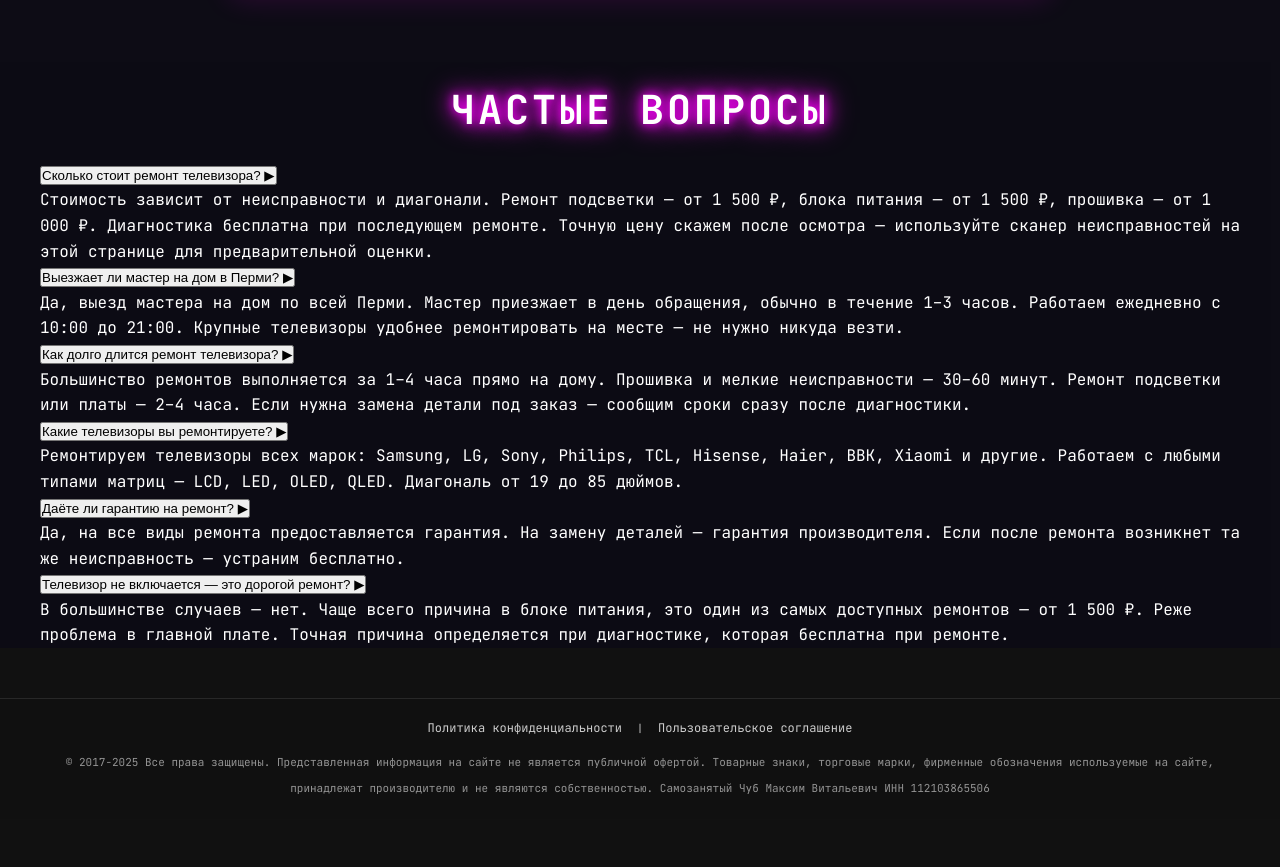
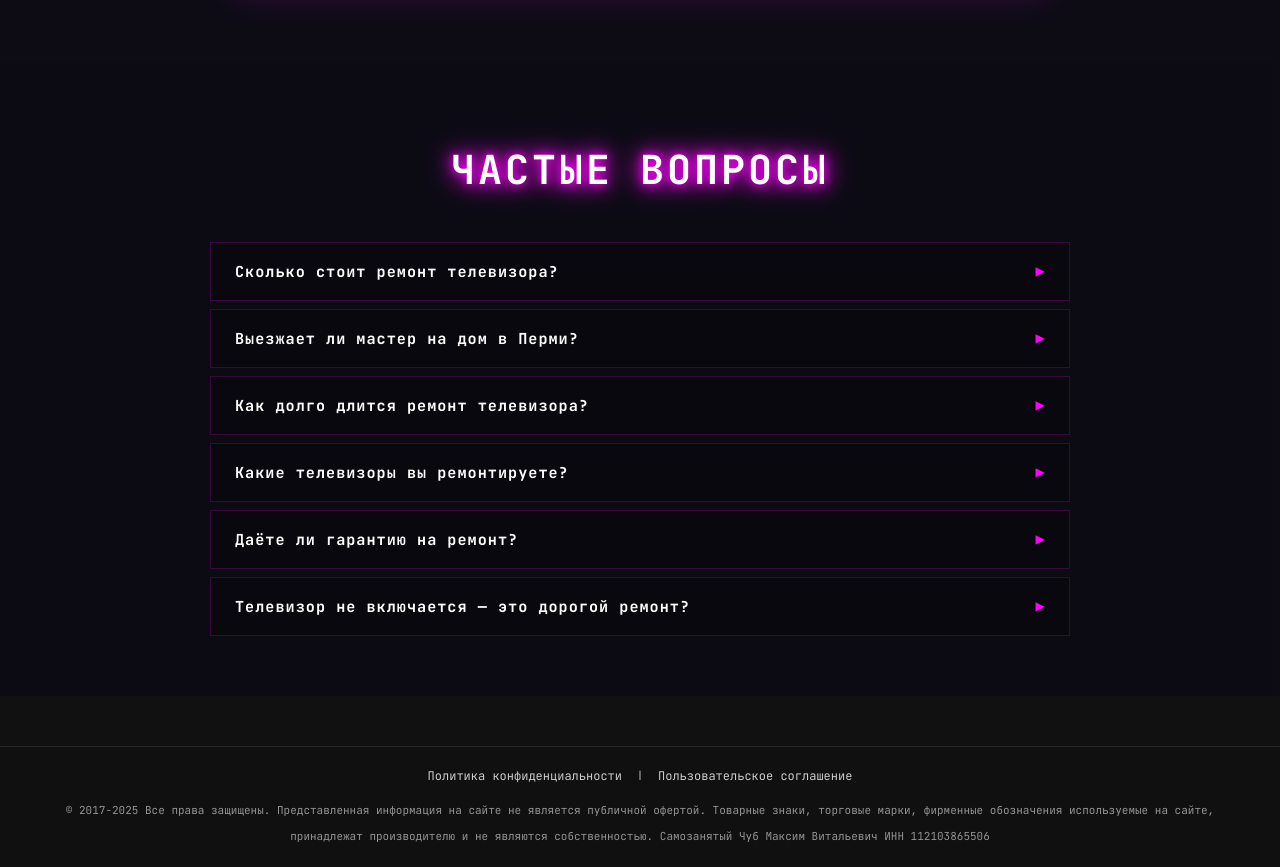
Before and after one commit to NightLonger/noonfix, a plain HTML site: page index.html in a window 1280 px wide. Shown: the part 4298-5165 px from the top of the page. Before the commit the page ends 5117 px from the top, so only its background shows below. Drawn offline with Linux system fonts and the light colour scheme.

Commit message:
Update styles.css

```diff
--- a/styles.css
+++ b/styles.css
@@ -2946,6 +2946,119 @@ main {
 }
 
 
+
+
+/* ═══════════════════════════════════════════════════
+   FAQ СЕКЦИЯ
+═══════════════════════════════════════════════════ */
+.faq-section {
+    padding: 60px 0;
+}
+
+.faq-list {
+    display: flex;
+    flex-direction: column;
+    gap: 8px;
+    max-width: 860px;
+    margin: 40px auto 0;
+}
+
+.faq-item {
+    border: 1px solid rgba(255, 0, 255, 0.2);
+    background: rgba(0, 0, 0, 0.3);
+    transition: border-color 0.3s ease;
+}
+
+.faq-item:hover {
+    border-color: rgba(0, 255, 255, 0.4);
+}
+
+.faq-item.open {
+    border-color: rgba(0, 255, 255, 0.5);
+    background: rgba(0, 255, 255, 0.03);
+}
+
+.faq-question {
+    width: 100%;
+    display: flex;
+    align-items: center;
+    justify-content: space-between;
+    gap: 16px;
+    padding: 18px 24px;
+    background: transparent;
+    border: none;
+    cursor: pointer;
+    font-family: 'JetBrains Mono', 'Courier New', monospace;
+    font-size: 0.95rem;
+    font-weight: bold;
+    letter-spacing: 1px;
+    color: var(--text-white);
+    text-align: left;
+    transition: color 0.2s ease;
+}
+
+.faq-question:hover {
+    color: var(--neon-cyan);
+}
+
+.faq-item.open .faq-question {
+    color: var(--neon-cyan);
+}
+
+.faq-arrow {
+    font-size: 0.7rem;
+    color: var(--neon-pink);
+    transition: transform 0.3s ease, color 0.2s ease;
+    flex-shrink: 0;
+}
+
+.faq-item.open .faq-arrow {
+    transform: rotate(90deg);
+    color: var(--neon-cyan);
+}
+
+.faq-answer {
+    max-height: 0;
+    overflow: hidden;
+    transition: max-height 0.35s ease, padding 0.35s ease;
+    padding: 0 24px;
+}
+
+.faq-item.open .faq-answer {
+    max-height: 400px;
+    padding: 0 24px 18px;
+}
+
+.faq-answer [itemprop="text"] {
+    font-size: 0.88rem;
+    line-height: 1.8;
+    color: rgba(255, 255, 255, 0.75);
+    letter-spacing: 0.3px;
+    border-left: 2px solid rgba(0, 255, 255, 0.3);
+    padding-left: 16px;
+}
+
+@media (max-width: 768px) {
+    .faq-question {
+        font-size: 0.85rem;
+        padding: 14px 16px;
+    }
+
+    .faq-answer {
+        padding: 0 16px;
+    }
+
+    .faq-item.open .faq-answer {
+        padding: 0 16px 14px;
+    }
+}
+
+/* ============================================================
+   REVEAL — секции скрыты до прохождения matrix rain
+   JS в matrix-rain.js выставляет opacity:1 когда колонки дошли
+   ============================================================ */
+/* Секции скрыты сразу через CSS — не нужно ждать JS.
+   JS добавляет класс .revealed когда колонки дождя прошли зону. */
 header.header,
 section.work-stages,
 section.services,
```
